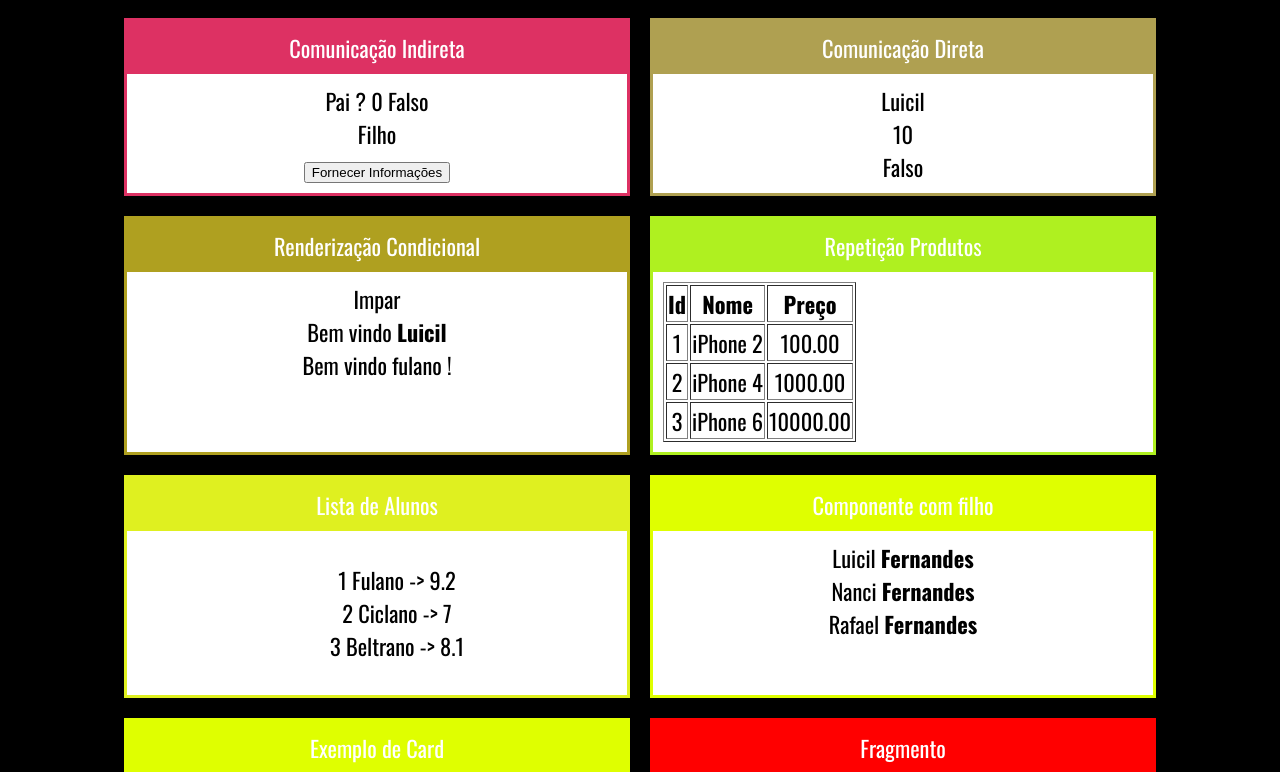
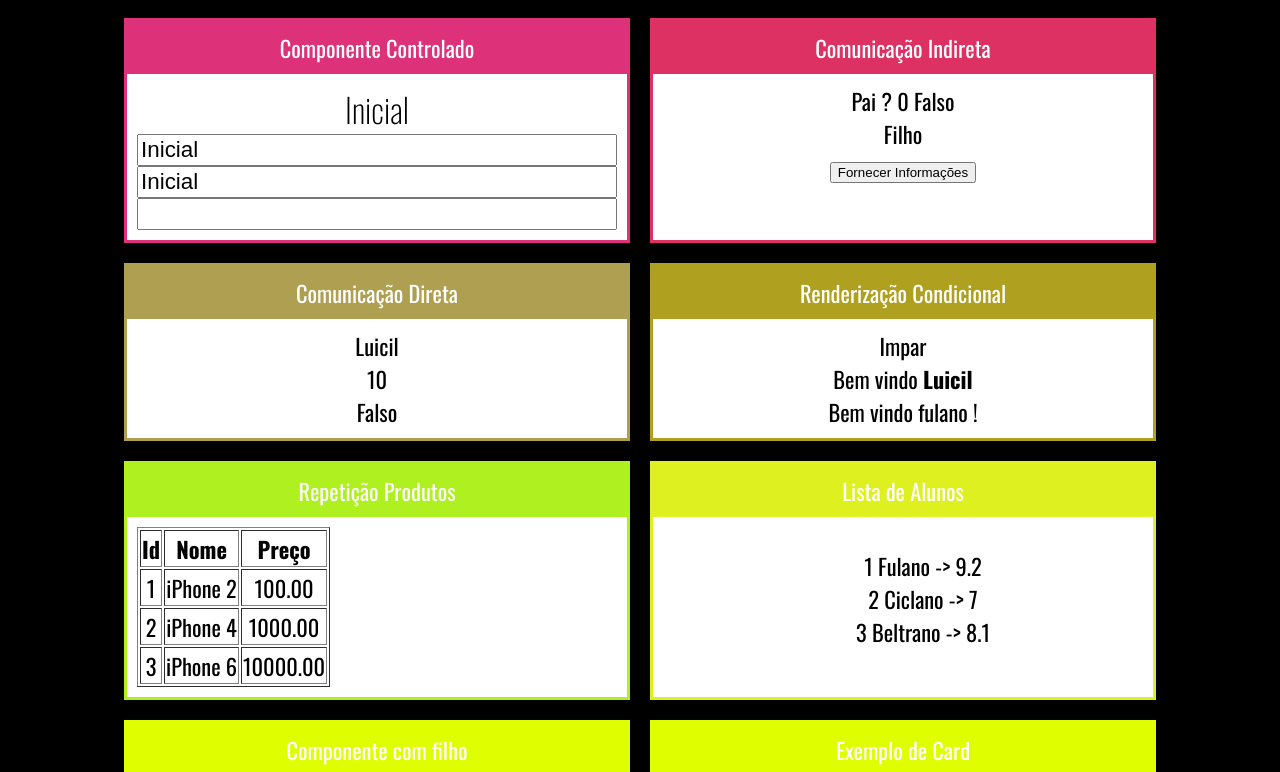
Before and after one commit to luicil/fundamentos-react, a React (Create React App) app: page / in a window 1280 px wide. Shown: the top 772 px of the page. Built offline with nearby package versions, Linux system fonts and the light colour scheme.

Commit message:
componente controlado

```diff
--- a/src/app.jsx
+++ b/src/app.jsx
@@ -16,6 +16,8 @@
 import UsuarioInfo from './components/condicional/UsuarioInfo'
 import DiretaPai from './components/comunicacao/diretaPai'
 import IndiretaPai from './components/comunicacao/indiretaPai'
+import Input from './components/formulario/input'
+
 
 const tag = <strong>Olá React</strong>
 
@@ -24,6 +26,11 @@
     <div className="app">
 
         <div className="Cards" >
+
+
+            <Card titulo="Componente Controlado" color="#DD3179" >
+                <Input />
+            </Card>
 
             <Card titulo="Comunicação Indireta" color="#DD3163" >
                 <IndiretaPai />
--- /dev/null
+++ b/src/components/formulario/input.css
@@ -0,0 +1,3 @@
+.input input{
+    font-size: 1.4rem;
+}
--- /dev/null
+++ b/src/components/formulario/input.jsx
@@ -0,0 +1,27 @@
+/* eslint-disable import/no-anonymous-default-export */
+import React, {useState} from 'react'
+import './input.css'
+
+export default props =>{
+
+    const [valor, setValor] = useState("Inicial")
+
+    function qMudar(e) {
+        setValor(e.target.value)
+        console.log(e)
+    }
+
+    return(
+        <div className="input">
+            <h2>{valor}</h2>
+            <div style={{
+                display: 'flex',
+                flexDirection: 'column'
+            }}>
+                <input value={valor} onChange={qMudar} />
+                <input value={valor} readOnly />
+                <input value ={undefined} />
+            </div>
+        </div>
+    )
+}
```
